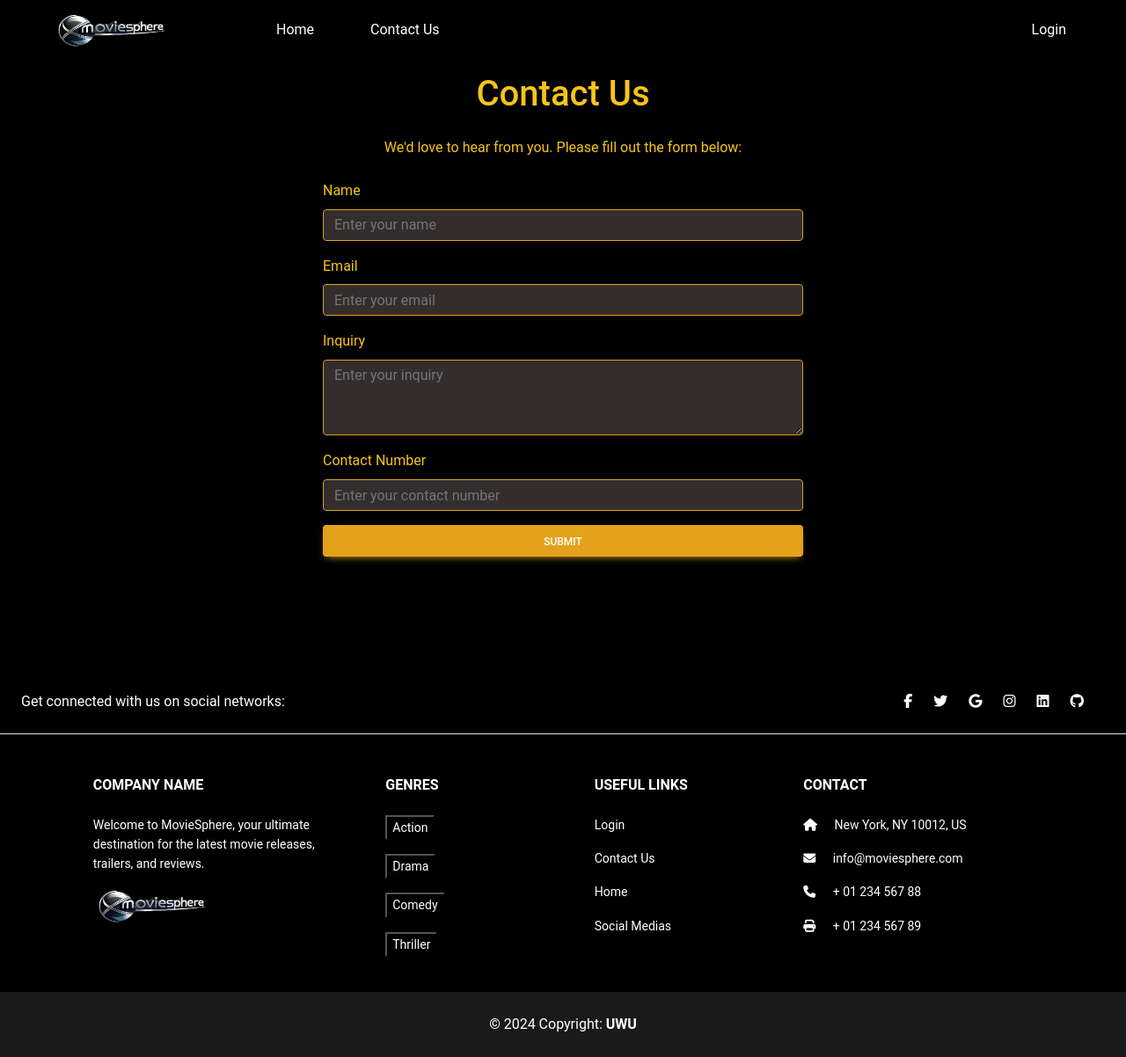
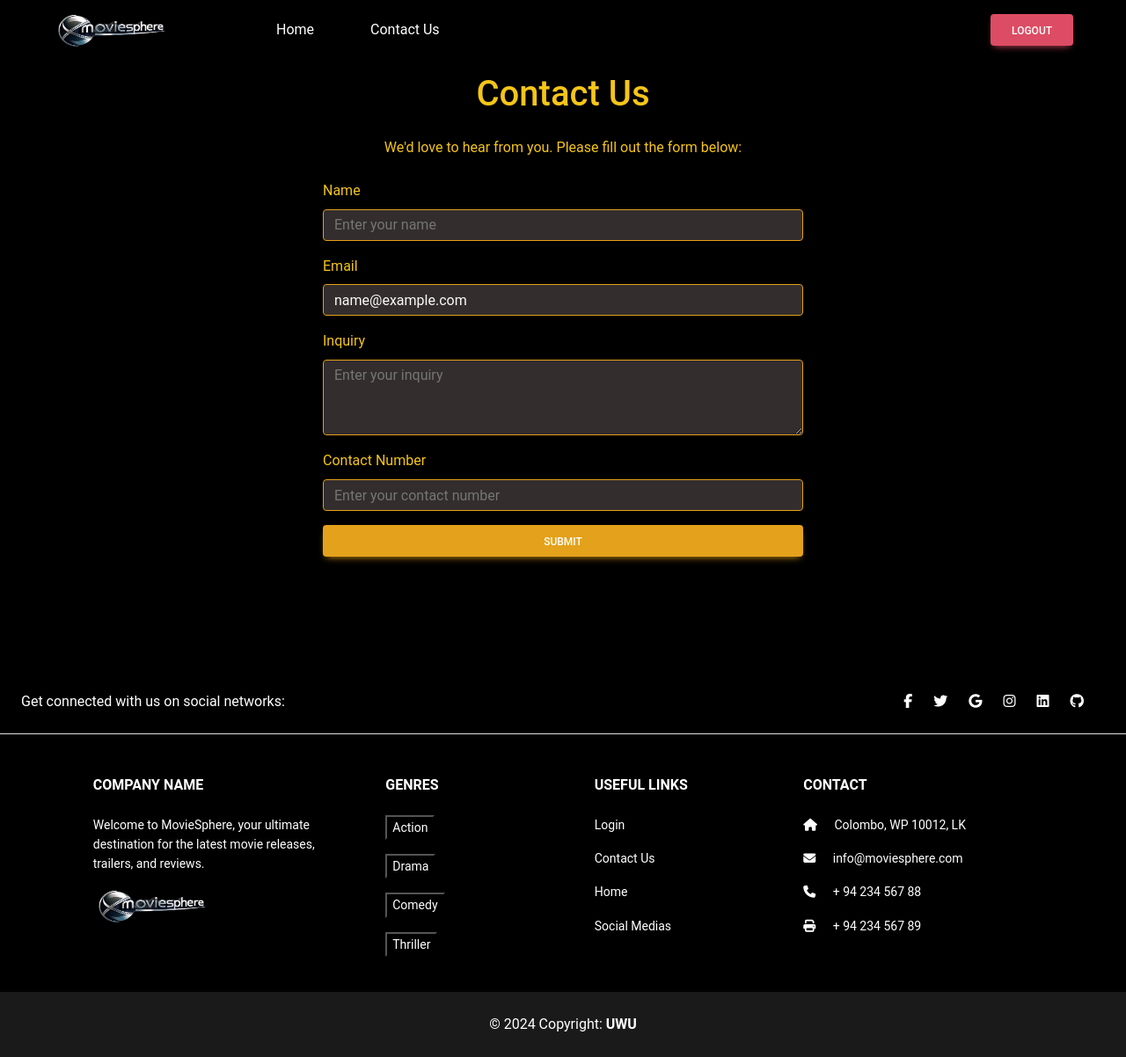
Before and after one commit to Sajan-Hirusha/Moviesphere, a React (Vite) app in the folder client/: page /contactus in a window 1280 px wide. Shown: the whole page at 88% size. Built offline with nearby package versions, Linux system fonts and the light colour scheme; sample sign-in values are in the browser's storage.

Commit message:
fixing login logout function

```diff
--- a/client/src/App.jsx
+++ b/client/src/App.jsx
@@ -1,7 +1,6 @@
 import './App.css'
 import {BrowserRouter, Route, Routes} from "react-router-dom";
 import BaseHome from "./Screens/BaseHome/BaseHome.jsx";
-import AdminHeadSection from "./Components/AdminComponents/AdminHeadSection/AdminHeadSection.jsx";
 import Admin from "./Screens/AdminPage/Admin.jsx";
 import AdminMovieSection from "./Components/AdminComponents/AdminMovieSection/AdminMovieSection.jsx";
 import AdminUserSection from "./Components/AdminComponents/AdminUserSection/AdminUserSection.jsx";
@@ -10,6 +9,7 @@ import Genres from './Screens/Genres/Genres.jsx';
 import Register from "./Components/Register/Register.jsx";
 import { Review } from './Screens/reviewpage/Review.jsx';
 import Login from "./Components/Login/Login.jsx";
+import Logout from "./Components/Logout/Logout.jsx";
 
 function App() {
 
@@ -21,6 +21,7 @@ function App() {
               <Route element={<Login/>} path='/Login'/>
               <Route element={<Admin/>} path='/admin'/>
               <Route element={<Login/>} path='/login'/>
+              <Route element={<Logout/>} path='/logout'/>
               <Route element={<AdminMovieSection/>} path='/admin/movies'/>
               <Route element={<AdminUserSection/>} path='/admin/users'/>
               <Route element={<ContactUs/>} path='/contactus'/>
--- a/client/src/Components/ContactUs/ContactUs.jsx
+++ b/client/src/Components/ContactUs/ContactUs.jsx
@@ -1,16 +1,27 @@
-import { useState} from 'react';
+import {useEffect, useState} from 'react';
 import Footer from "../Footer/Footer.jsx";
 import axios from "axios";
 import CircleSpinner from "../CircleSpinner/CircleSpinner.jsx";
 import {urlPattern1} from "../../../env.jsx";
 import ContactUsNav from "./ContactUsNav.jsx";
+import {useNavigate} from "react-router-dom";
 
 const ContactUs = () => {
     const urlPattern = urlPattern1
     const [inputs, setInputs] = useState({});
     const [loading, setLoading] = useState(false);
     const [validated, setValidated] = useState(false);
+    const navigate = useNavigate();
+    const [email, setEmail] = useState("");
 
+    useEffect(() => {
+        const userId = sessionStorage.getItem("userId");
+       setEmail(sessionStorage.getItem("userEmail"));
+        if (!userId) {
+            alert("Please login.");
+            navigate("/login");
+        }
+    }, [navigate]);
 
     const handleSubmit = (e,url,method) => {
         e.preventDefault();
@@ -112,8 +123,10 @@ const ContactUs = () => {
                                     id="formEmail"
                                     placeholder="Enter your email"
                                     name="email"
+                                    value={email}
                                     onChange={handleChange}
                                     required
+                                    readOnly={true}
                                 />
                                 <div className="invalid-feedback">
                                     Please enter a valid email.
--- a/client/src/Components/ContactUs/ContactUsNav.jsx
+++ b/client/src/Components/ContactUs/ContactUsNav.jsx
@@ -1,8 +1,23 @@
 import "bootstrap/dist/css/bootstrap.min.css";
 import "../Navbar/Navbar.css";
 import logo from "../../assets/Images/siteLogo.png";
+import {useNavigate} from "react-router-dom";
+import {useEffect, useState} from "react";
 
 const ContactUsNav = () => {
+    const navigate = useNavigate();
+    const [isLoggedIn, setIsLoggedIn] = useState(false);
+
+    useEffect(() => {
+        const userId = sessionStorage.getItem("userId");
+        setIsLoggedIn(!!userId);
+    }, []);
+
+    const handleLogout = () => {
+        sessionStorage.clear();
+        setIsLoggedIn(false);
+        navigate("/");
+    };
     return (
         <nav className="navbar navbar-expand-lg navbar-dark bg-transparent">
             <div className="container-fluid">
@@ -43,13 +58,21 @@ const ContactUsNav = () => {
                         </li>
                     </ul>
 
-                    <ul className="navbar-nav ms-auto ">
-                        <li className="nav-item mx-5">
-                            <a className="nav-link text-white" href="/login">
+                    <ul className="navbar-nav ms-auto">
+                        {isLoggedIn ? (
+                            <button
+                                className="btn btn-danger mx-5"
+                                onClick={handleLogout}
+                            >
+                                Logout
+                            </button>
+                        ) : (
+                            <a className="btn btn-success mx-5" href="/login">
                                 Login
                             </a>
-                        </li>
+                        )}
                     </ul>
+
                 </div>
             </div>
         </nav>
--- a/client/src/Components/Footer/Footer.jsx
+++ b/client/src/Components/Footer/Footer.jsx
@@ -100,10 +100,10 @@ function Footer() {
 
                             <div className="col-md-4 col-lg-3 col-xl-3 mx-auto mb-md-0 mb-4">
                                 <h6 className="text-uppercase fw-bold mb-4">Contact</h6>
-                                <p><i className="fas fa-home me-3"></i> New York, NY 10012, US</p>
+                                <p><i className="fas fa-home me-3"></i> Colombo, WP 10012, LK</p>
                                 <p><i className="fas fa-envelope me-3"></i> info@moviesphere.com</p>
-                                <p><i className="fas fa-phone me-3"></i> + 01 234 567 88</p>
-                                <p><i className="fas fa-print me-3"></i> + 01 234 567 89</p>
+                                <p><i className="fas fa-phone me-3"></i> + 94 234 567 88</p>
+                                <p><i className="fas fa-print me-3"></i> + 94 234 567 89</p>
                             </div>
                         </div>
                     </div>
--- a/client/src/Components/Login/Login.jsx
+++ b/client/src/Components/Login/Login.jsx
@@ -1,4 +1,4 @@
-import React, { useState } from "react";
+import { useState } from "react";
 import axios from "axios";
 import loginBg from "/src/assets/Images/loginbg1.jpg";
 import { useNavigate } from "react-router-dom";
@@ -11,11 +11,7 @@ const Login = () => {
   const [errorMessage, setErrorMessage] = useState("");
   const navigate = useNavigate();
 
-
-
   const handleLogin = async (e) => {
-
-
     e.preventDefault();
     try {
       console.log({ email, password }); // Log the payload
--- /dev/null
+++ b/client/src/Components/Logout/Logout.jsx
@@ -0,0 +1,21 @@
+import {useEffect} from "react";
+import {useNavigate} from "react-router-dom";
+
+function Logout() {
+
+    const navigate = useNavigate();
+    useEffect(() => {
+        sessionStorage.removeItem("userId");
+        sessionStorage.removeItem("userEmail");
+
+        console.log("User logged out successfully");
+        navigate("/login");
+    }, []);
+
+    return(
+        <div className="Logout">
+
+        </div>
+    )
+}
+export default Logout;
--- a/client/src/Components/Navbar/Navbar.jsx
+++ b/client/src/Components/Navbar/Navbar.jsx
@@ -2,10 +2,17 @@ import "bootstrap/dist/css/bootstrap.min.css";
 import "./Navbar.css";
 import logo from "../../assets/Images/siteLogo.png";
 import { useNavigate } from "react-router-dom";
+import { useEffect, useState } from "react";
 
 const Navbar = () => {
-  const navigate = useNavigate(); // Initialize useNavigate
+  const navigate = useNavigate();
+  const [isLoggedIn, setIsLoggedIn] = useState(false);
 
+  useEffect(() => {
+    // Check if the user ID exists in sessionStorage
+    const userId = sessionStorage.getItem("userId");
+    setIsLoggedIn(!!userId); // Set to true if userId exists, otherwise false
+  }, []);
 
   const handleGenresChange = (event) => {
     const selectedGenre = event.target.value;
@@ -18,10 +25,16 @@ const Navbar = () => {
   const handleSearch = (event) => {
     event.preventDefault();
     const query = event.target.searchQuery.value;
-    console.log("Search query:", query);
     if (query) {
       navigate(`/search?q=${query}`); // Navigate to search page with query
     }
+  };
+
+  const handleLogout = () => {
+    // Clear session storage and redirect to home
+    sessionStorage.clear();
+    setIsLoggedIn(false);
+    navigate("/");
   };
 
   return (
@@ -56,7 +69,7 @@ const Navbar = () => {
                 <select
                     className="form-select bg-dark text-light border-0"
                     onChange={handleGenresChange}
-                  style={{width: "200px"}}
+                    style={{ width: "200px" }}
                 >
                   <option value="" disabled selected>
                     Movies
@@ -72,7 +85,7 @@ const Navbar = () => {
                 <select
                     className="form-select bg-dark text-light border-0"
                     onChange={handleGenresChange}
-                  style={{width: "200px"}}
+                    style={{ width: "200px" }}
                 >
                   <option value="" disabled selected>
                     Genres
@@ -95,7 +108,6 @@ const Navbar = () => {
                   Contact Us
                 </a>
               </li>
-
             </ul>
             <form className="d-flex" onSubmit={handleSearch}>
               <input
@@ -110,8 +122,18 @@ const Navbar = () => {
               </button>
             </form>
 
-            <a className="nav-link text-white mx-5" href="/login">Login</a>
-
+            {isLoggedIn ? (
+                <button
+                    className="btn btn-danger mx-5"
+                    onClick={handleLogout}
+                >
+                  Logout
+                </button>
+            ) : (
+                <a className="btn btn-success mx-5" href="/login">
+                  Login
+                </a>
+            )}
           </div>
         </div>
       </nav>
```
Lines whose indentation alone changed are shown as unchanged.
